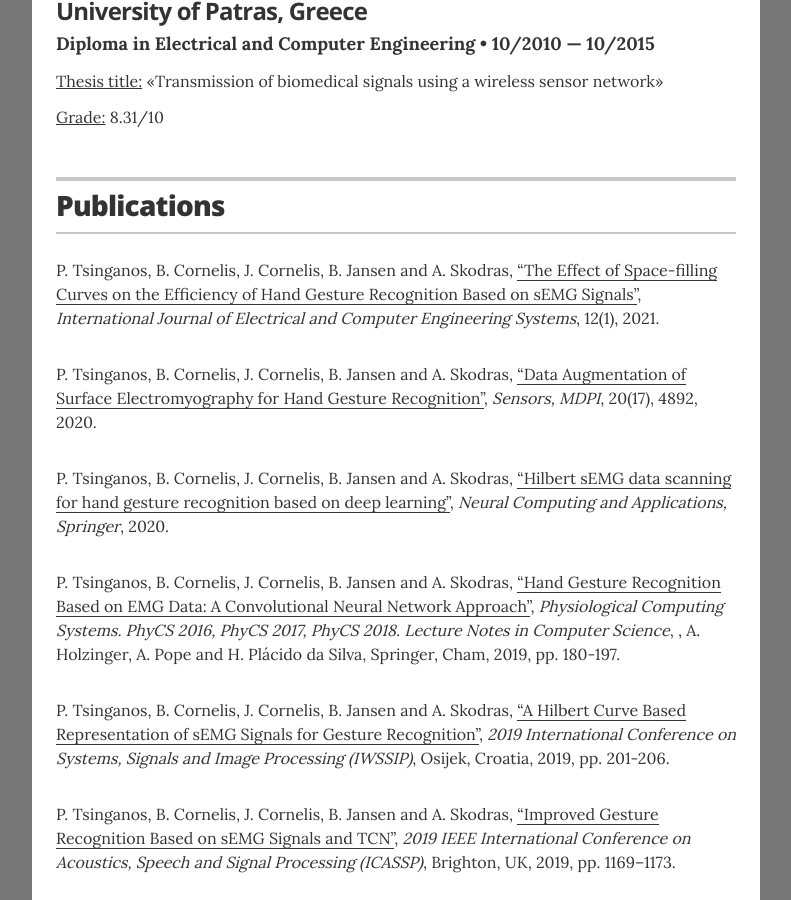
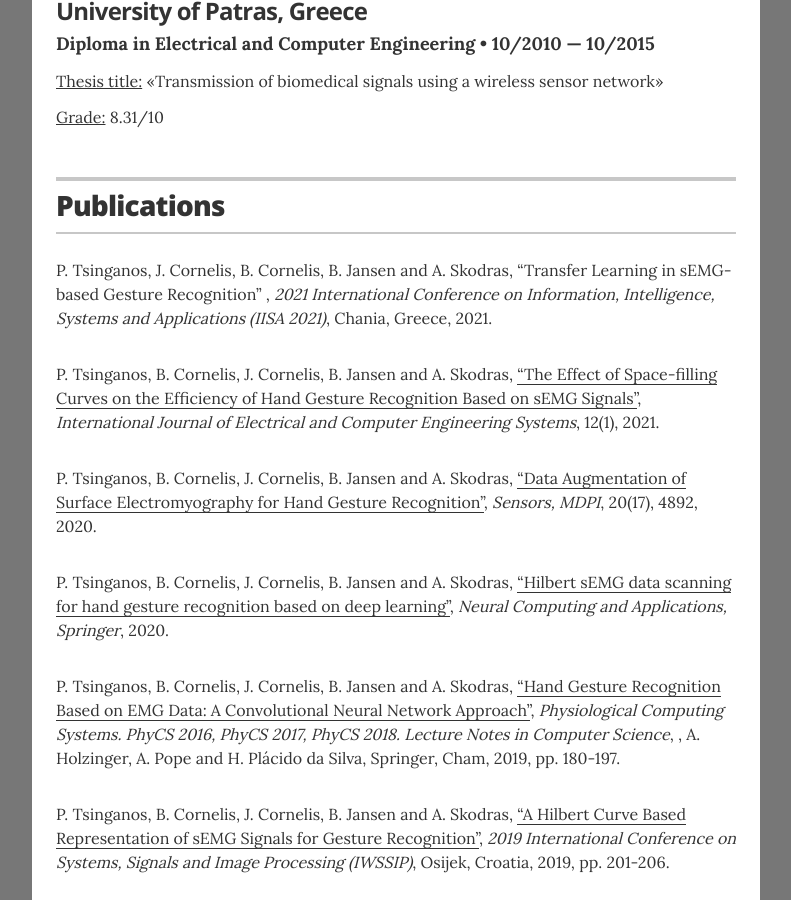
Before and after one commit to ptsinganos/ptsinganos.github.io, a Jekyll site: the page built from index.html, in a window 1280 px wide and 900 px high, scrolled down 957 px. Shown: the whole window, without its empty margins (244-1035 px from the left). Built offline with Jekyll 4.4.1, drawn with Linux system fonts in a browser that asks for light colours.

Commit message:
Update publications.yml

```diff
--- a/_data/publications.yml
+++ b/_data/publications.yml
@@ -7,6 +7,14 @@
 #  year: 2019
 #  pages:
 #  url:
+
+- authors: P. Tsinganos, J. Cornelis, B. Cornelis, B. Jansen and A. Skodras
+  title: “Transfer Learning in sEMG-based Gesture Recognition”
+  proceedings:
+    title: 2021 International Conference on Information, Intelligence, Systems and Applications (IISA 2021)
+    location: Chania, Greece
+  year: 2021
+  url:
 
 - authors: P. Tsinganos, B. Cornelis, J. Cornelis, B. Jansen and A. Skodras
   title: “The Effect of Space-filling Curves on the Efficiency of Hand Gesture Recognition Based on sEMG Signals”
```
